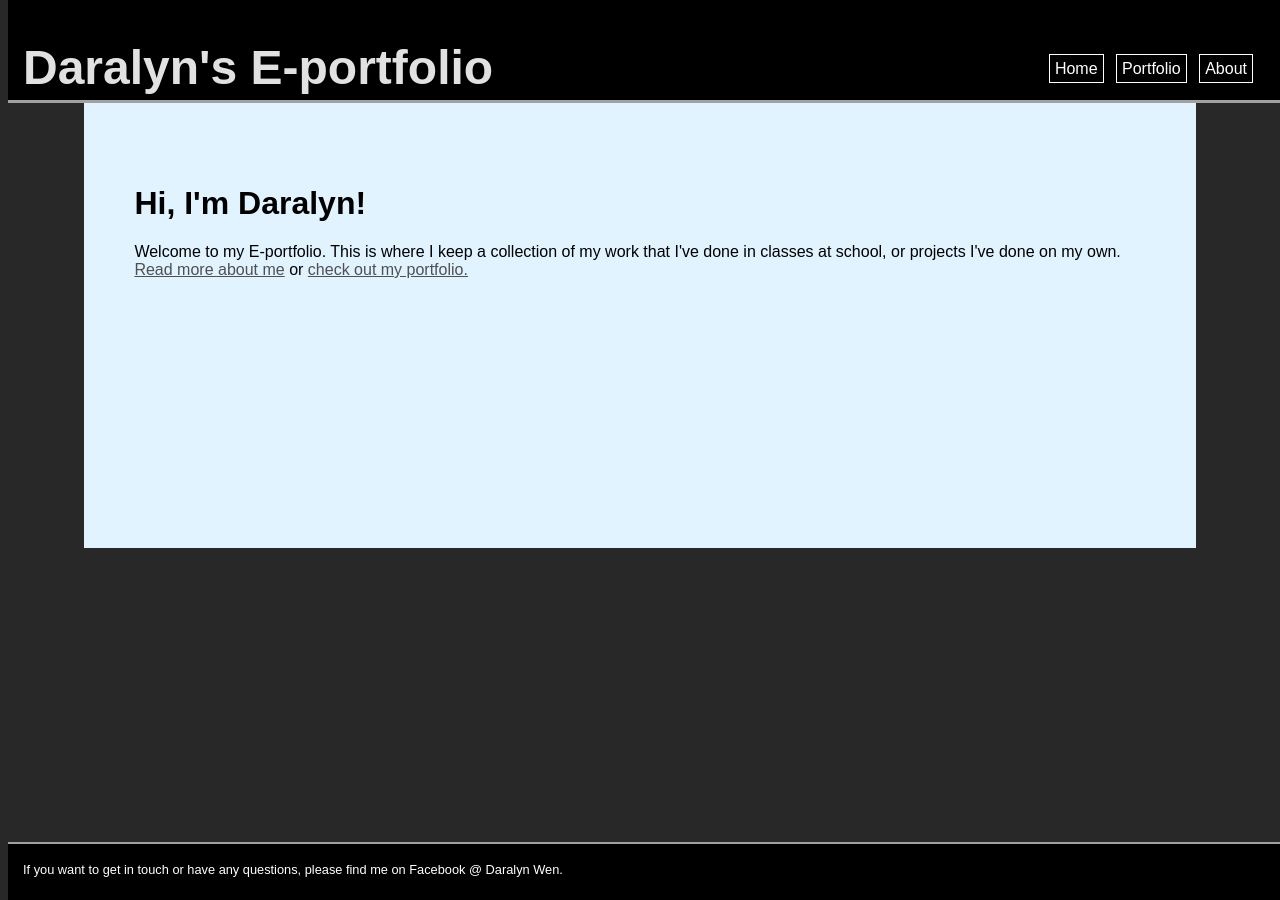
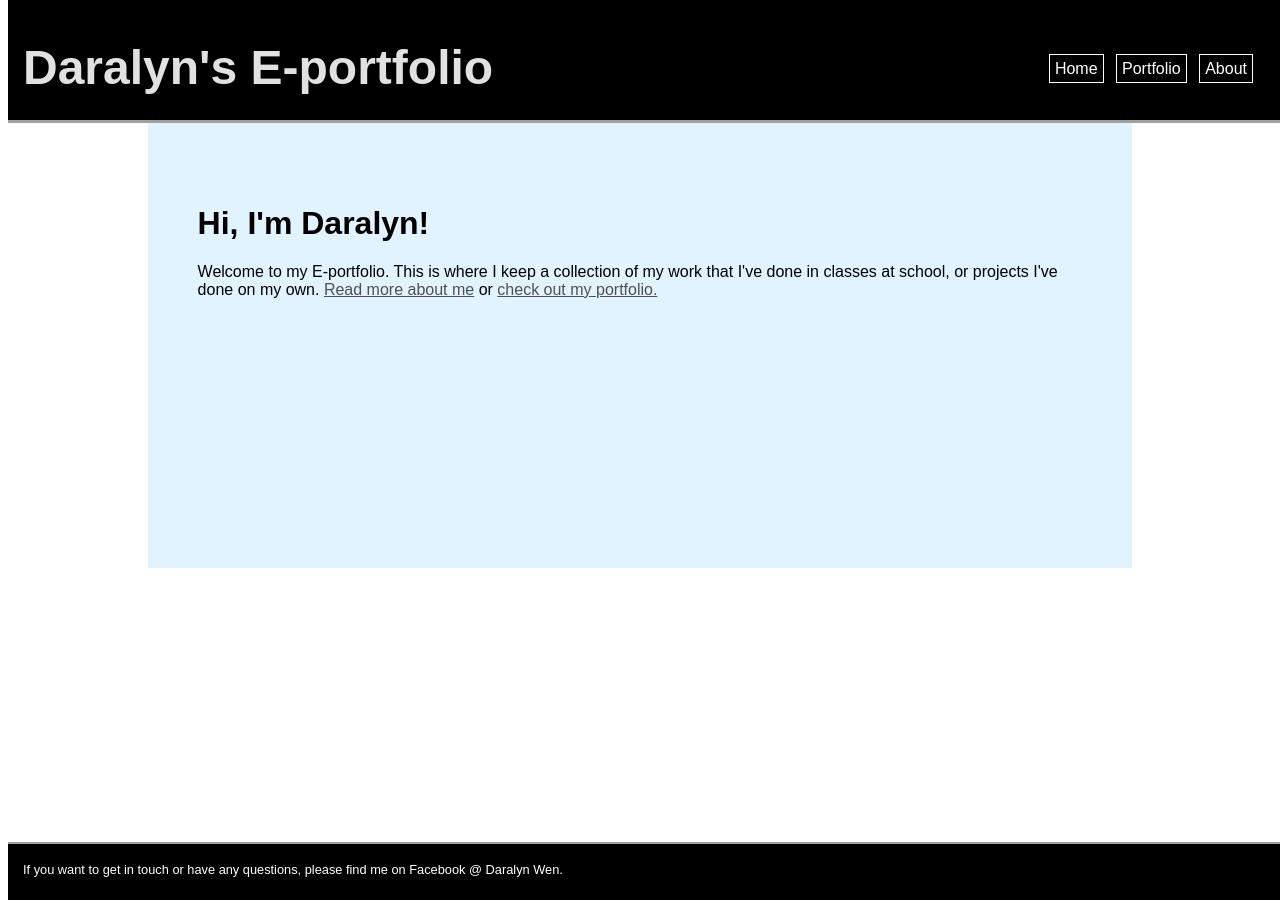
Before and after one commit to daralyn/daralyn.github.io, a Jekyll site: the page built from index.html, in a window 1280 px wide. Built offline with Jekyll 4.4.1, drawn with Linux system fonts in a browser that asks for light colours.

Commit message:
Update main.css

```diff
--- a/css/main.css
+++ b/css/main.css
@@ -6,7 +6,7 @@ header{
     background-color: rgb(0, 0, 0);
     padding-left: 15px;
     margin: 0;
-    height: 100px;
+    height: 120px;
 }
 
 #eportfolioheader {
@@ -40,6 +40,10 @@ a.navbutton:hover{
     color: rgb(0, 0, 0);
 }
 
+a.navbutton:active{
+    background-color: rgb(200, 200, 200);
+}
+
 h1{
     font-family: 'AR BONNIE', 'Arial', 'Sans-Serif';
     font-height: 30px;
@@ -64,9 +68,10 @@ footer{
 }
 
 .container{
-    width: 80%;
+    width: 70%;
+    height: 100%;
     margin: 0 auto;
-    margin-top: 100px;
+    margin-top: 120px;
     background-color: rgb(225, 243, 255);
     padding-left: 50px;
     padding-right: 50px;
@@ -86,7 +91,3 @@ a:hover{
 p {
     font-family: 'Arial', 'Sans-Serif';
 }
-
-#bodydefault{
-    background-color: rgb(40, 40, 40);
-}
```
